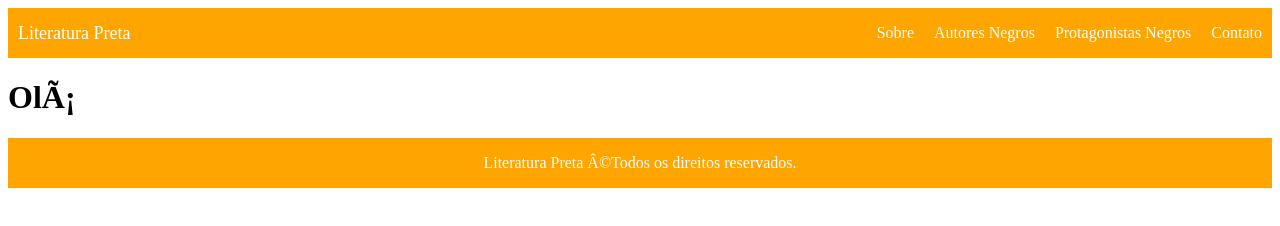
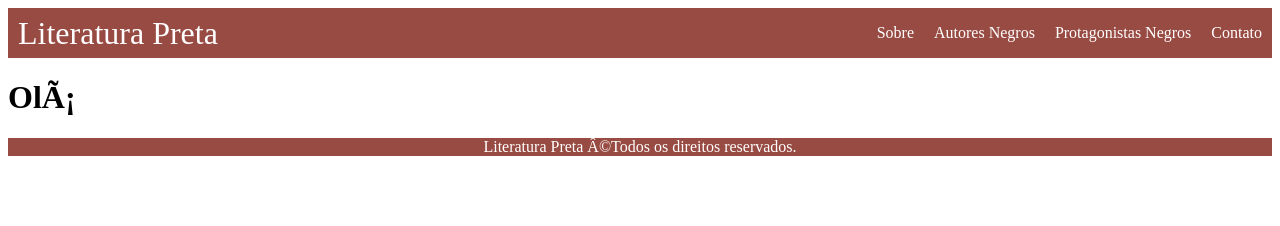
Before and after one commit to Thaiane/literatura-preta, a website: page index.html in a window 1280 px wide. Drawn offline with Linux system fonts and the light colour scheme.

Commit message:
Change background color

```diff
--- a/css/style.css
+++ b/css/style.css
@@ -1,12 +1,12 @@
 .header {
-  background: orange;
+  background: #984b43;
   display: flex;
   justify-content: space-between;
   align-items: center;
 }
 
 .title {
-  font-size: large;
+  font-size: 2em;
 }
 
 .menu-nav{
@@ -19,15 +19,13 @@
 }
 
 .header a:hover {
-  color: rgb(155, 101, 0);
+  color: #795a56;
   margin: 10px;
 }
 
 .footer {
-  display: flex;
-  background: orange;
-  align-items: center;
-  justify-content: center;
+  background: #984b43;
+  text-align: center;
 }
 
 .footer p {
```
